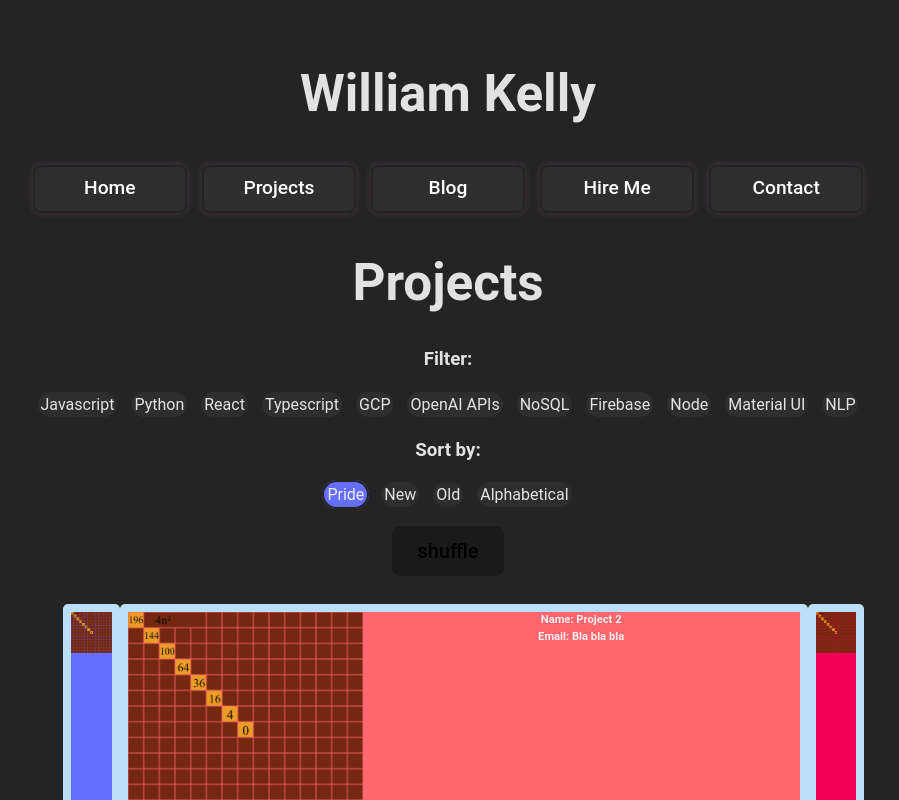
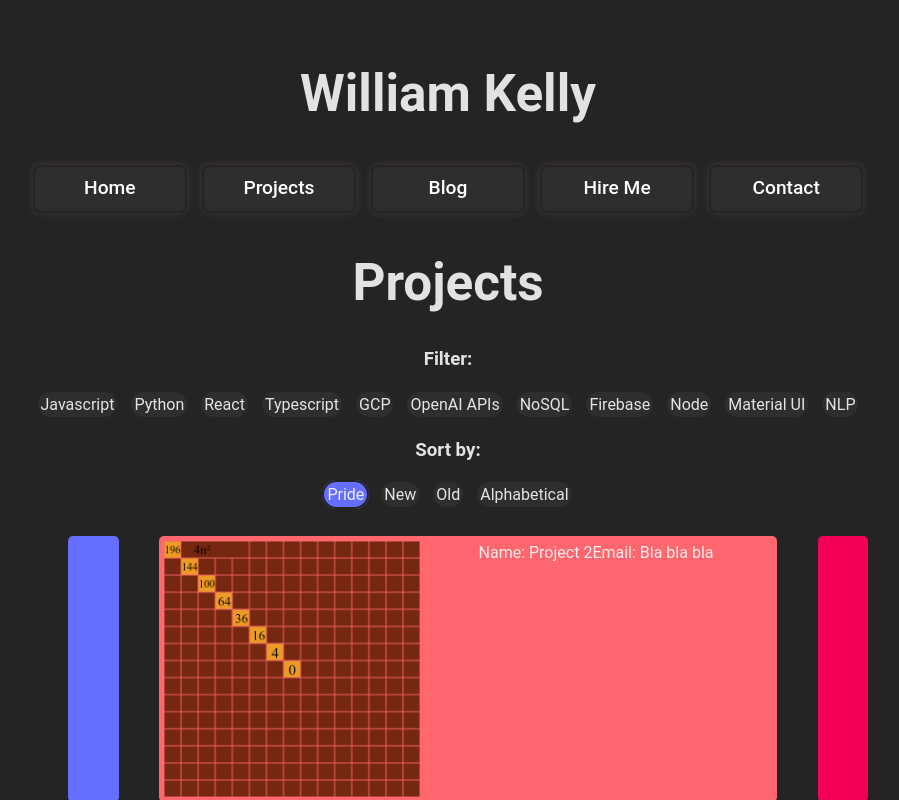
Before and after one commit to cnqso/cnqso.github.io, a React (Vite) app: page /projects in a window 1280 px wide. Shown: the top 800 px of the page, without its empty margins (192-1091 px from the left). Built offline with nearby package versions, Linux system fonts and the light colour scheme; the HTML template or start-up script is replaced by a standard one.

Commit message:
Finished featureset of projects page logic

```diff
--- a/src/pages/Projects.tsx
+++ b/src/pages/Projects.tsx
@@ -196,16 +196,21 @@ function ProjectCard({
 	const [description, setDescription] = useState(false);
 	const project = projects[projectName];
 	const itemNumber = project.number;
-	const widths = ["5%", "31%", "83%"]
-
+	const widths = ["thin", "normal", "wide"]
+	const className = `projectCard ${widths[size]}`
 	function clicked() {
-		handleClick(itemNumber);
+		if (size === 2) {
+			handleClick("")
+		} else {
+		handleClick(projectName);
+		}
 	}
 
 	return (
 		<motion.li
-			className='projectCard2'
-			style={{ background: colors[project.number % 5], width: widths[size] }}
+			className={className}
+			style={{ background: colors[project.number % 5] }}
+			onClick={() => clicked()}
 			key={project.title}
 			initial={{ scale: 0 }}
 			animate={{
@@ -213,12 +218,12 @@ function ProjectCard({
 			}}
 			exit={{
 				opacity: 0,
-				transition: { delay: 0.5 },
+				transition: {},
 			}}
 			layout>
 
 
-				<img src={ProjectImage} alt='Project' className='projectImg' />
+				{size === 0 ? null : <img src={ProjectImage} alt='Project' className='projectImg' />}
 				{size === 2 ?
 				<div className='details'>
 					<span className='name'>Name: {project.title}</span>
@@ -233,57 +238,43 @@ function ProjectCard({
 }
 
 function ProjectGrid({ titles }: { titles: string[] }) {
-	const [items, setItems] = useState<string[]>(titles);
 	const [selected, setSelected] = useState<string>("Project2");
 
-	const shuffle = () => {
-		const shuffled = [];
-		while (items.length > 0) {
-			let i = (Math.random() * items.length) | 0;
-			shuffled.push(items[i]);
-			items.splice(i, 1);
-		}
-		setItems([...shuffled]);
 
-		console.log("shuffle");
-	};
 
 	// When an item is clicked, set it to the selected item
 	// On every render, find the row of the selected item
 	// On that row, make the selected item big and all others small
 	// We can do this by manually generating the CSS styling for each item on render
-	const itemsSize: number[] = [];
+	const titlesSize: number[] = [];
 
 	//Set up every one
-	for (let i = 0; i < items.length; i++) {
-		const item = items[i];
+	for (let i = 0; i < titles.length; i++) {
+		const item = titles[i];
 		if (item === selected) {
-			itemsSize.push(2);
+			titlesSize.push(2);
 			//This is the selected item
 			//Make it big
 			//Make the rest small
-		} else if (Math.floor(i / 3) === Math.floor(items.indexOf(selected) / 3)) {
-			itemsSize.push(0);
+		} else if (Math.floor(i / 3) === Math.floor(titles.indexOf(selected) / 3)) {
+			titlesSize.push(0);
 			//This is on the same row as the selected item
 			//Make it small
 		} else {
-			itemsSize.push(1);
+			titlesSize.push(1);
 		}
 	}
 
 	return (
 		<div>
-			<div className='blurb'>
-				<button onClick={shuffle}>shuffle</button>
-			</div>
 
 			<ul className='wrapper'>
 				<AnimatePresence>
-					{items.map((item, index) => (
+					{titles.map((item, index) => (
 						<ProjectCard
 							key={item}
 							projectName={item}
-							size={itemsSize[index]}
+							size={titlesSize[index]}
 							handleClick={setSelected}
 						/>
 					))}
--- a/src/pages/styles/Projects.css
+++ b/src/pages/styles/Projects.css
@@ -9,7 +9,7 @@
   display: flex;
   flex-direction: row;
   flex-wrap: wrap;
-
+  justify-content: space-between;
 }
 
 
@@ -58,6 +58,18 @@
   border-radius: 5px;
 }
 
+.wide {
+  width: 75%;
+}
+
+.normal {
+  width: 30%;
+}
+
+.thin {
+  width: 5%;
+}
+
 .projectDescription {
   margin-left: 30px;
   margin-top: 0;
@@ -65,10 +77,11 @@
 
 .projectCard {
   display: block;
-
-  padding: 10px;
-  margin: 10px;
-  transition: all 0.3s ease-in-out;
+  /* border: 7px solid #fff; */
+  border-radius: 5px;
+  padding: 5px;
+  margin-inline: 5px;
+  margin-block: 10px;
 }
 
 .projectImg {
```
